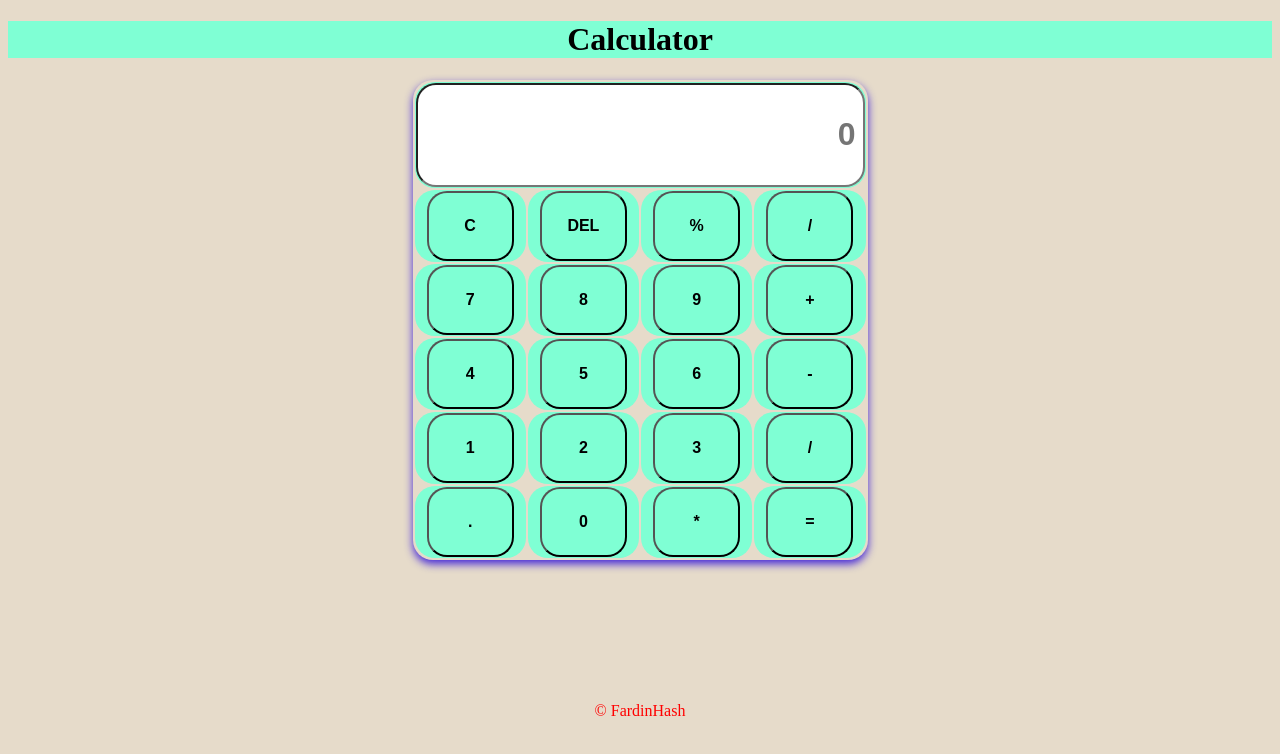
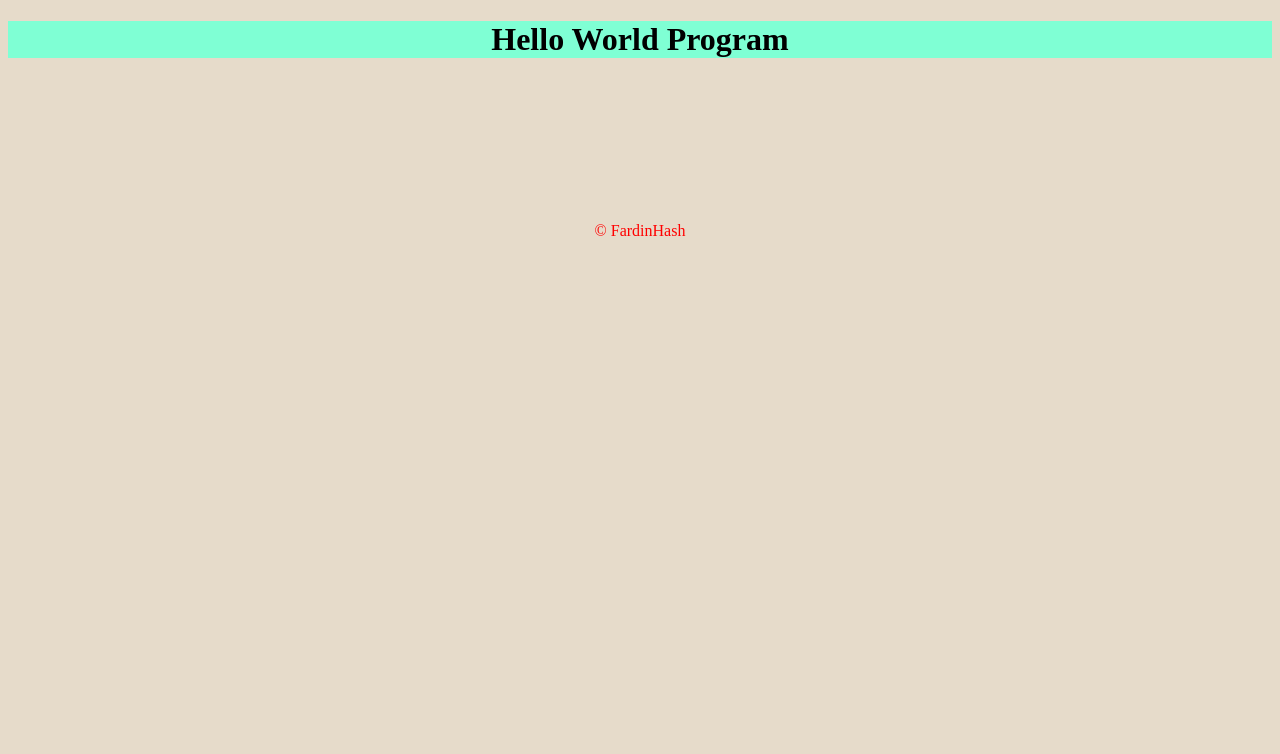
Before and after one commit to shrutig1602/SimpleCalci, a website: page public/index.html in a window 1280 px wide. Drawn offline with Linux system fonts and the light colour scheme.

Commit message:
Update index.html

```diff
--- a/public/index.html
+++ b/public/index.html
@@ -77,7 +77,9 @@ p {
 </head>
 
 <body>
-    <form name="calculate">
+
+    <h1>Hello World Program </h1>
+<!--     <form name="calculate">
         <table align="center">
             <h1>Calculator</h1>
             <tr>
@@ -91,9 +93,9 @@ p {
                 <td><button type="button" onclick="number(value)" value="DEL">DEL</button></td>
                 <td><button type="button" onclick="number(value)" value="%">%</button></td>
                 <td><button type="button" onclick="number(value)" value="/">/</button></td>
-            </tr>
+            </tr> -->
 
-            <tr>
+<!--             <tr>
                 <td><button type="button" onclick="number(value)" value="7">7</button></td>
                 <td><button type="button" onclick="number(value)" value="8">8</button></td>
                 <td><button type="button" onclick="number(value)" value="9">9</button></td>
@@ -119,8 +121,8 @@ p {
                 <td><button type="button" onclick="number(value)" value="0">0</button></td>
                 <td><button type="button" onclick="number(value)" value="*">*</button></td>
                 <td><button type="button" onclick="evalua()">=</button></td>
-            </tr>
-        </table>
+            </tr> -->
+<!--         </table>
     </form>
 
     <script>
@@ -133,7 +135,7 @@ p {
         function evalua() {
             document.calculate.result.value = eval(document.calculate.result.value);
         }
-    </script>
+    </script> -->
 
     <br>
 
```
